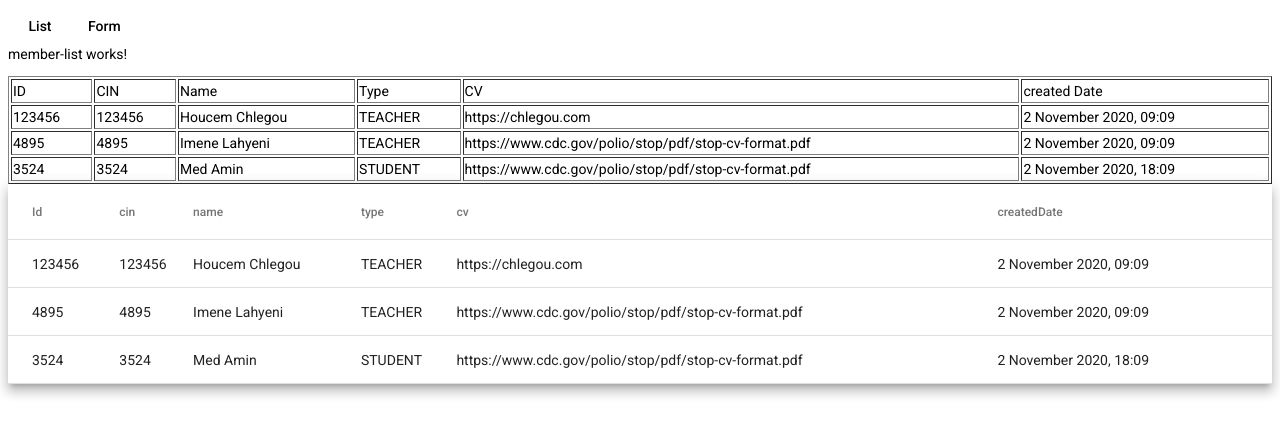
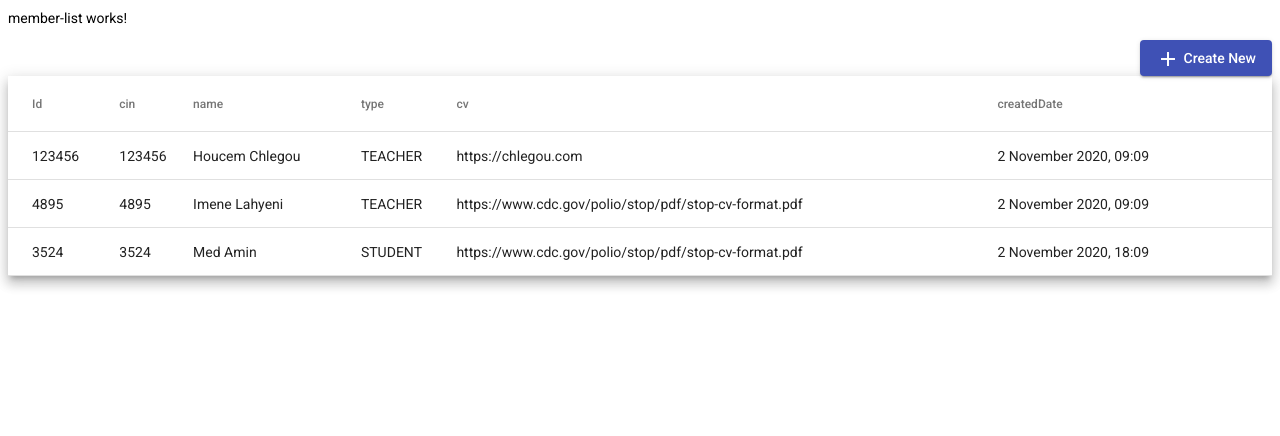
Before and after one commit to chlegou/enis21-lab-s3, an Angular app: page /members in a window 1280 px wide. Shown: the top 436 px of the page. Built offline with nearby package versions, Linux system fonts and the light colour scheme.

Commit message:
fix app routing.

```diff
--- a/src/app/app.component.html
+++ b/src/app/app.component.html
@@ -1,4 +1,2 @@
-<button mat-button routerLink="./members">List</button>
-<button mat-button routerLink="./member-form">Form</button>
 
 <router-outlet></router-outlet>
--- a/src/app/member-list/member-list.component.html
+++ b/src/app/member-list/member-list.component.html
@@ -1,29 +1,12 @@
 <p>member-list works!</p>
 
+<div class="my-16" fxLayout="row" fxLayoutAlign="end center">
+  <button mat-raised-button color="primary" routerLink="create">
+    <mat-icon class="s-24 mr-4">add</mat-icon>
+    Create New
+  </button>
 
-<table border="1px">
-  <thead>
-  <tr>
-    <td>ID</td>
-    <td>CIN</td>
-    <td>Name</td>
-    <td>Type</td>
-    <td>CV</td>
-    <td>created Date</td>
-  </tr>
-  </thead>
-  <tbody>
-  <tr *ngFor="let element of dataSource; let index= index;">
-    <td>{{element.id}}</td>
-    <td>{{element.cin}}</td>
-    <td>{{element.name}}</td>
-    <td>{{element.type}}</td>
-    <td>{{element.cv}}</td>
-    <td>{{element.createdDate | date :'d MMMM y, HH:mm'}}</td>
-  </tr>
-  </tbody>
-</table>
-
+</div>
 
 
 <table mat-table [dataSource]="dataSource" class="mat-elevation-z8">
```
Also changed, not shown: src/app/app-routing.module.ts (+15 -1 lines).
